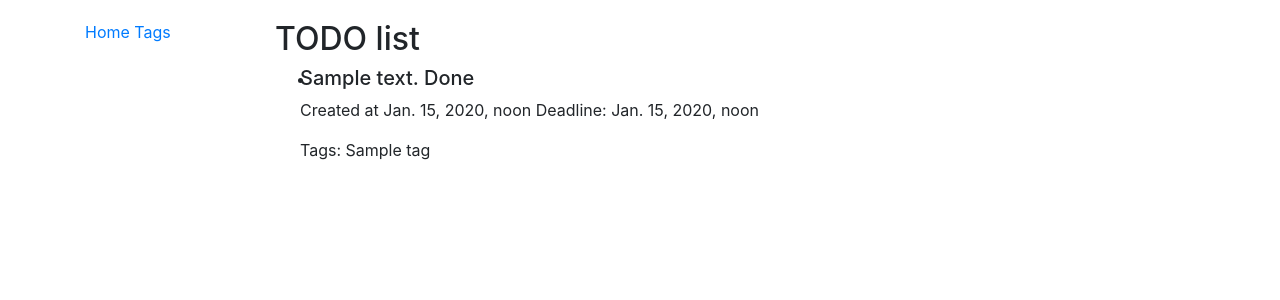
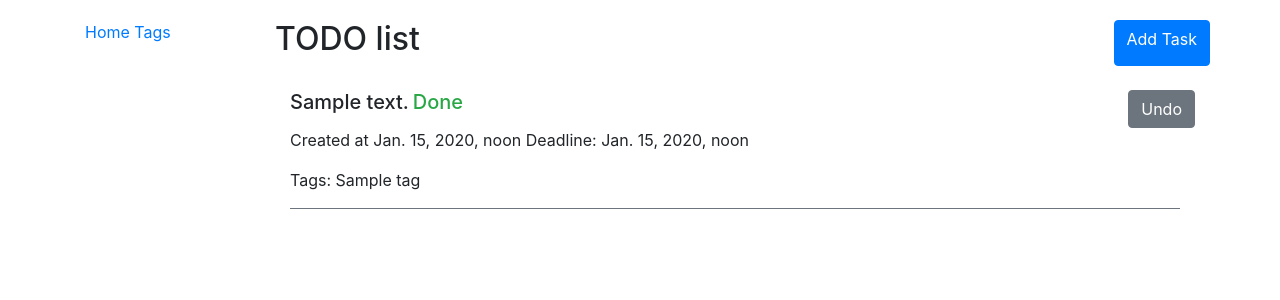
Before and after one commit to kuznetsb/todo-service, a Django app: page / in a window 1280 px wide. Shown: the top 300 px of the page. Run offline with Django 4.2, Linux system fonts and the light colour scheme; tables that the repository leaves empty hold one stand-in row (values such as "Sample post").

Commit message:
Made pretty task list page

```diff
--- a/templates/todo/task_list.html
+++ b/templates/todo/task_list.html
@@ -1,20 +1,34 @@
 {% extends 'base.html' %}
 
 {% block content %}
+  <div class="row ml-0">
     <h2>TODO list</h2>
-  <ul>
+    <a href="{% url 'todo:task-create' %}" class="btn btn-primary ml-auto mr-0">Add Task</a>
+  </div>
+  <br>
   {% for task in task_list %}
-      <li>
-        <div class="row">
-          <h5>{{ task.content }} {% if task.is_done %} Done {% else %} Not done {% endif %}</h5>
+    <div class="container-fluid">
+      <div class="row ml-0">
+        <h5>{{ task.content }}</h5>
+        {% if task.is_done %}
+          <h5 class="ml-1 text-success"> Done</h5>
+          <a href="{% url 'todo:task-complete-undo' pk=task.id%}" class="btn btn-secondary ml-auto mr-0">
+            Undo
+          </a>
+        {% else %}
+          <h5 class="ml-1 text-danger"> Not done</h5>
+          <a href="{% url 'todo:task-complete-undo' pk=task.id%}" class="btn btn-success ml-auto mr-0">
+            Complete
+          </a>
+        {% endif %}
       </div>
-        <div class="row">
+      <div class="row ml-auto">
       <p>
         Created at {{ task.datetime }}
         {% if task.deadline_datetime %} Deadline: {{ task.deadline_datetime }} {% endif %}
       </p>
       </div>
-        <div class="row">
+      <div class="row ml-auto">
         <p>
           Tags:
           {% for tag in task.tags.all %}
@@ -24,7 +38,8 @@
           {% endfor %}
         </p>
       </div>
-      </li>
+      <div class="border-bottom border-secondary"></div>
+    </div>
+    <br>
   {% endfor %}
-  </ul>
 {% endblock %}
```
Also changed, not shown: static/css/styles.css (line endings or trailing spaces). Lines whose indentation alone changed are shown as unchanged.
